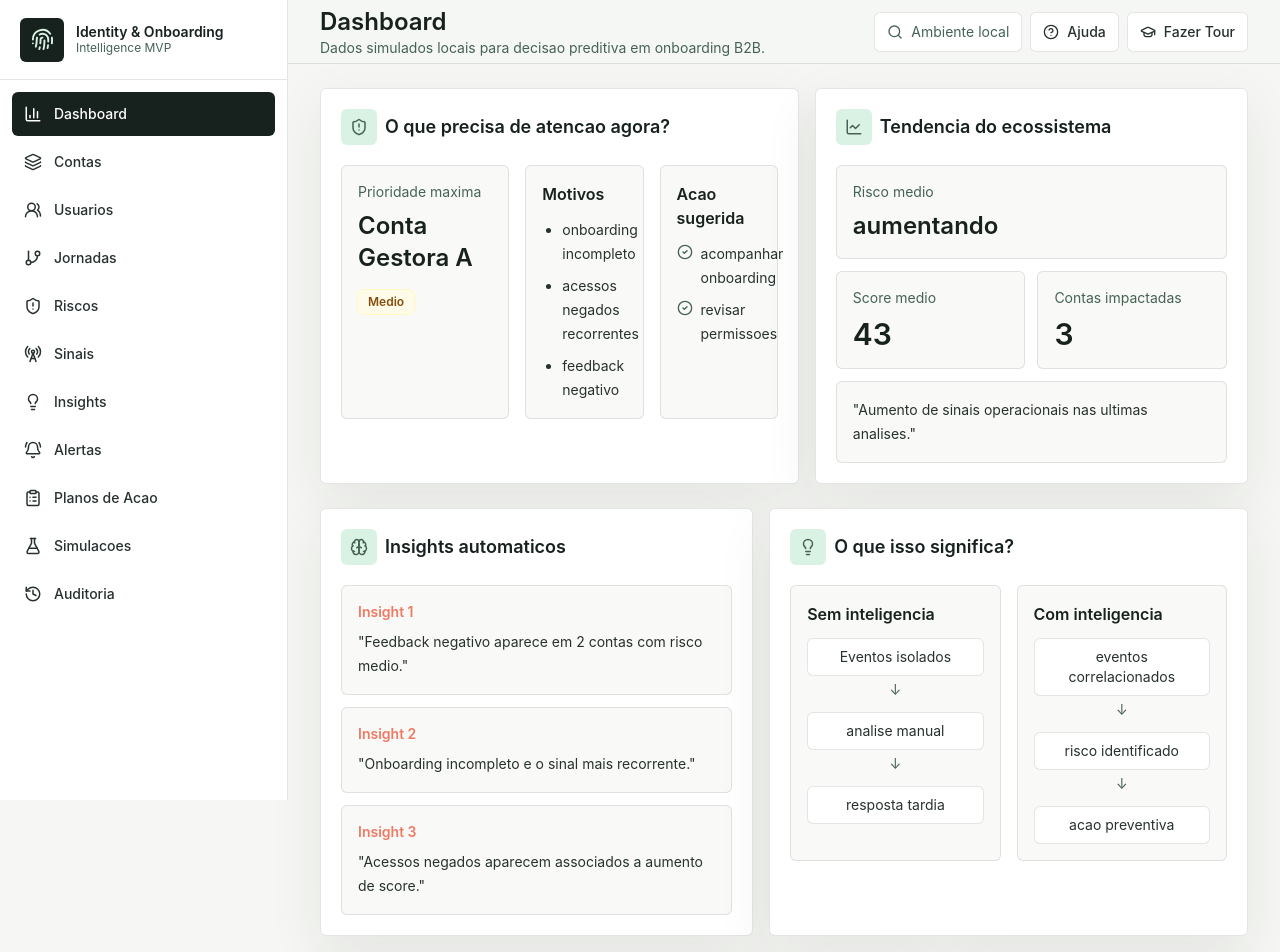
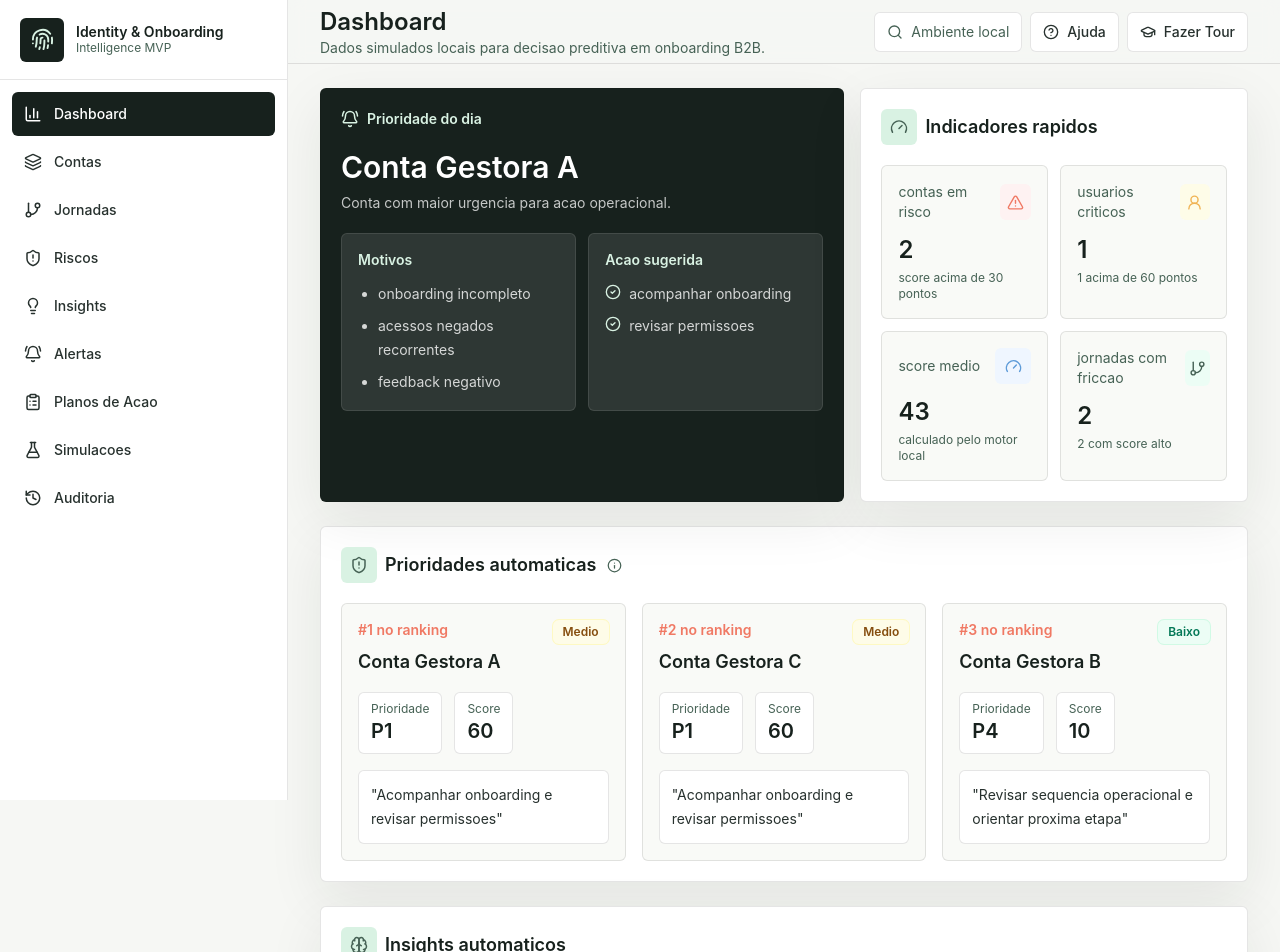
Before and after one commit to KarlaVieira-Dev/Identity-Onboarding-Intelligence, a React (Vite) app: page / in a window 1280 px wide. Shown: the top 952 px of the page. Built offline with nearby package versions, Linux system fonts and the light colour scheme.

Commit message:
Simplificar navegação e dashboard executivo

```diff
--- a/src/App.jsx
+++ b/src/App.jsx
@@ -37,10 +37,8 @@ import {
 const navigation = [
   { id: 'dashboard', label: 'Dashboard', icon: BarChart3 },
   { id: 'contas', label: 'Contas', icon: Layers3 },
-  { id: 'usuarios', label: 'Usuarios', icon: UsersRound },
   { id: 'jornadas', label: 'Jornadas', icon: GitBranch },
   { id: 'riscos', label: 'Riscos', icon: ShieldAlert },
-  { id: 'sinais', label: 'Sinais', icon: RadioTower },
   { id: 'insights', label: 'Insights', icon: Lightbulb },
   { id: 'alertas', label: 'Alertas', icon: BellRing },
   { id: 'planos', label: 'Planos de Acao', icon: ClipboardList },
@@ -472,6 +470,13 @@ const journeys = [
   { name: 'Ativacao de workspace', conversion: '89%', friction: 'Baixa', score: 24, stage: 'Primeiro acesso' },
   { name: 'Revisao de compliance', conversion: '61%', friction: 'Alta', score: 82, stage: 'Pendencia manual' },
 ];
+
+const journeySignals = {
+  'Cadastro corporativo': 'onboarding incompleto, feedback negativo',
+  'Verificacao de identidade': 'acessos negados, upload pendente',
+  'Ativacao de workspace': 'usuario criado, baixa friccao',
+  'Revisao de compliance': 'multiplos eventos, pendencia manual',
+};
 
 const signalGroups = [
   {
@@ -832,12 +837,10 @@ function App() {
         </header>
 
         <div className="px-4 py-6 md:px-8">
-          {activePage === 'dashboard' && <Dashboard />}
+          {activePage === 'dashboard' && <ExecutiveDashboard />}
           {activePage === 'contas' && <Accounts />}
-          {activePage === 'usuarios' && <Users />}
           {activePage === 'jornadas' && <Journeys />}
           {activePage === 'riscos' && <Risks />}
-          {activePage === 'sinais' && <Signals />}
           {activePage === 'insights' && <Insights />}
           {activePage === 'alertas' && <Alerts />}
           {activePage === 'planos' && <ActionPlans />}
@@ -1125,6 +1128,105 @@ function Dashboard() {
   );
 }
 
+function ExecutiveDashboard() {
+  return (
+    <div className="space-y-6">
+      <section className="grid gap-4 xl:grid-cols-[1.15fr_0.85fr]">
+        <div className="rounded-md border border-black/10 bg-ink p-5 text-white shadow-panel">
+          <div className="flex items-center gap-2 text-mint">
+            <BellRing size={18} />
+            <span className="text-sm font-semibold">Prioridade do dia</span>
+          </div>
+          <h2 className="mt-5 text-3xl font-semibold">{executiveFocus.name}</h2>
+          <p className="mt-2 text-sm text-white/75">Conta com maior urgencia para acao operacional.</p>
+          <div className="mt-5 grid gap-3 md:grid-cols-2">
+            <div className="rounded-md border border-white/10 bg-white/10 p-4">
+              <p className="text-sm font-semibold text-mint">Motivos</p>
+              <ul className="mt-3 list-disc space-y-2 pl-5 text-sm leading-6 text-white/80">
+                {executiveFocusReasons.map((reason) => (
+                  <li key={reason}>{reason}</li>
+                ))}
+              </ul>
+            </div>
+            <div className="rounded-md border border-white/10 bg-white/10 p-4">
+              <p className="text-sm font-semibold text-mint">Acao sugerida</p>
+              <ul className="mt-3 space-y-2 text-sm leading-6 text-white/80">
+                {executiveFocusActions.map((action) => (
+                  <li key={action} className="flex gap-2">
+                    <CheckCircle2 className="mt-0.5 shrink-0 text-mint" size={16} />
+                    <span>{action}</span>
+                  </li>
+                ))}
+              </ul>
+            </div>
+          </div>
+        </div>
+
+        <div className="rounded-md border border-black/10 bg-white p-5 shadow-panel">
+          <SectionTitle icon={Gauge} title="Indicadores rapidos" />
+          <div className="mt-5 grid gap-3 sm:grid-cols-2">
+            {metrics.slice(0, 4).map((metric) => {
+              const Icon = metric.icon;
+              return (
+                <div key={metric.label} className="rounded-md border border-black/10 bg-[#f9faf7] p-4">
+                  <div className="flex items-center justify-between gap-3">
+                    <span className="text-sm text-moss">{metric.label}</span>
+                    <span className={`flex h-9 w-9 items-center justify-center rounded-md ${metric.tone}`}>
+                      <Icon size={17} />
+                    </span>
+                  </div>
+                  <p className="mt-3 text-2xl font-semibold">{metric.value}</p>
+                  <p className="mt-1 text-xs text-moss">{metric.detail}</p>
+                </div>
+              );
+            })}
+          </div>
+        </div>
+      </section>
+
+      <section className="rounded-md border border-black/10 bg-white p-5 shadow-panel">
+        <SectionTitle icon={ShieldAlert} title="Prioridades automaticas" />
+        <div className="mt-5 grid gap-4 xl:grid-cols-3">
+          {topPriorityAccounts.map((account, index) => (
+            <article key={account.name} className="rounded-md border border-black/10 bg-[#f9faf7] p-4">
+              <div className="flex items-start justify-between gap-3">
+                <div>
+                  <p className="text-sm font-semibold text-coral">#{index + 1} no ranking</p>
+                  <h3 className="mt-2 text-lg font-semibold">{account.name}</h3>
+                </div>
+                <span className={`inline-flex rounded-md px-2.5 py-1 text-xs font-semibold ring-1 ${statusTone(account.nivel)}`}>{account.nivel}</span>
+              </div>
+              <div className="mt-4 flex items-center gap-3">
+                <div className="rounded-md border border-black/10 bg-white px-3 py-2">
+                  <p className="text-xs text-moss">Prioridade</p>
+                  <p className="text-xl font-semibold">P{account.priority}</p>
+                </div>
+                <div className="rounded-md border border-black/10 bg-white px-3 py-2">
+                  <p className="text-xs text-moss">Score</p>
+                  <p className="text-xl font-semibold">{account.score}</p>
+                </div>
+              </div>
+              <p className="mt-4 rounded-md border border-black/10 bg-white p-3 text-sm leading-6 text-graphite">"{account.acaoSugerida}"</p>
+            </article>
+          ))}
+        </div>
+      </section>
+
+      <section className="rounded-md border border-black/10 bg-white p-5 shadow-panel">
+        <SectionTitle icon={Brain} title="Insights automaticos" />
+        <div className="mt-5 grid gap-3 md:grid-cols-3">
+          {dashboardInsights.map((insight, index) => (
+            <article key={insight} className="rounded-md border border-black/10 bg-[#f9faf7] p-4">
+              <p className="text-sm font-semibold text-coral">Insight {index + 1}</p>
+              <p className="mt-2 text-sm leading-6 text-graphite">"{insight}"</p>
+            </article>
+          ))}
+        </div>
+      </section>
+    </div>
+  );
+}
+
 function HelpPanel({ onClose, onStartTour }) {
   return (
     <div className="fixed inset-0 z-40 bg-black/30">
@@ -1249,8 +1351,16 @@ function Accounts() {
     <DataTable
       title="Contas monitoradas"
       icon={Layers3}
-      columns={['Conta', 'Segmento', 'Score', 'Risco', 'Sinais ativos', 'Friccao principal']}
-      rows={accounts.map((item) => [item.name, item.segment, item.score, item.risk, item.reasons.join(', ') || 'sem sinal critico', item.friction])}
+      columns={['Conta', 'Segmento', 'Score', 'Risco', 'Usuarios criticos', 'Sinais ativos', 'Friccao principal']}
+      rows={accounts.map((item) => [
+        item.name,
+        item.segment,
+        item.score,
+        item.risk,
+        users.filter((user) => user.account === item.name && ['Critico', 'Atencao'].includes(user.status)).map((user) => `${user.name} (${user.status})`).join(', ') || 'sem usuario critico',
+        item.reasons.join(', ') || 'sem sinal critico',
+        item.friction,
+      ])}
       badgeIndexes={[3]}
     />
   );
@@ -1261,7 +1371,7 @@ function Users() {
 }
 
 function Journeys() {
-  return <DataTable title="Jornadas de onboarding" icon={GitBranch} columns={['Jornada', 'Conversao', 'Score', 'Friccao', 'Etapa sensivel']} rows={journeys.map((item) => [item.name, item.conversion, item.score, item.friction, item.stage])} badgeIndexes={[3]} />;
+  return <DataTable title="Jornadas de onboarding" icon={GitBranch} columns={['Jornada', 'Conversao', 'Score', 'Friccao', 'Etapa sensivel', 'Sinais relacionados']} rows={journeys.map((item) => [item.name, item.conversion, item.score, item.friction, item.stage, journeySignals[item.name]])} badgeIndexes={[3]} />;
 }
 
 function Risks() {
```
